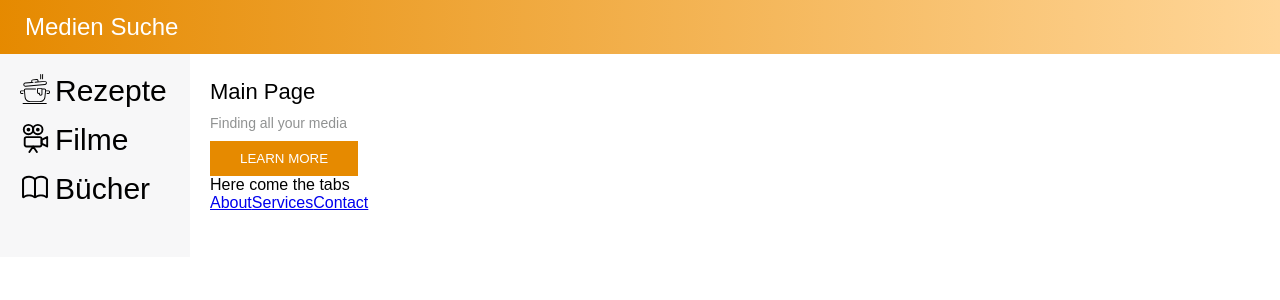
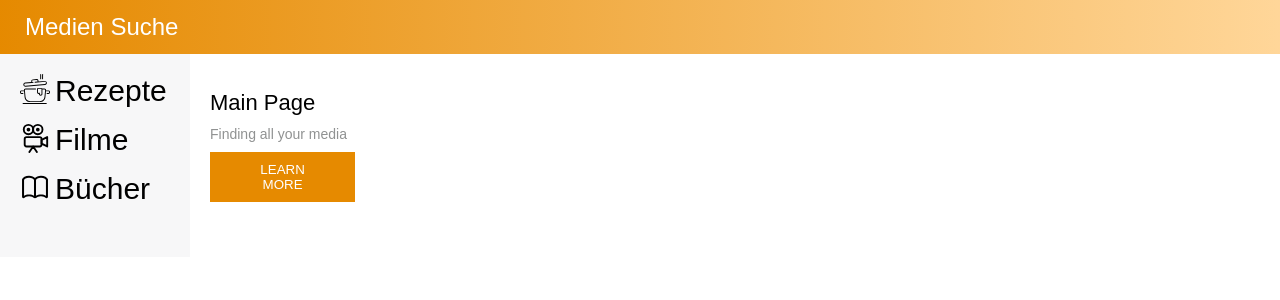
Before and after one commit to thunder312/media-lookup, a Vue app: page /books in a window 1280 px wide. Shown: the top 300 px of the page. Built offline with nearby package versions, Linux system fonts and the light colour scheme.

Commit message:
remove unused components and make Sidebar component

```diff
--- a/package.json
+++ b/package.json
@@ -25,7 +25,8 @@
     "eslint": "^7.32.0",
     "eslint-plugin-vue": "^8.0.3",
     "node-sass": "^8.0.0",
-    "sass-loader": "^13.2.0"
+    "sass-loader": "^13.2.0",
+    "vue-router": "^4.1.6"
   },
   "eslintConfig": {
     "root": true,
--- a/src/App.vue
+++ b/src/App.vue
@@ -1,13 +1,31 @@
 <template>
-  <MediaLookup/>
+  <div class="wrapper">
+  <div class="theme-wrapper theme-light color-scheme-orange">
+    <div class="window">
+      <div class="header">
+        <div class="header-title-wrapper">
+          <div class="header-title">Medien Suche</div>
+        </div>
+      </div>
+      <div class="page">
+          <Sidebar/>
+        <div class="content">
+          <MediaLookup/>
+        </div>
+      </div>
+    </div>
+  </div>
+</div>
 </template>
 
 <script>
+import Sidebar from './components/Sidebar.vue'
 import MediaLookup from './components/MediaLookup.vue'
 
 export default {
   name: 'App',
   components: {
+    Sidebar,
     MediaLookup
   }
 }
--- /dev/null
+++ b/src/components/Books.vue
@@ -0,0 +1,30 @@
+<template>
+    <div class="wrapper">
+     <div class="theme-wrapper theme-light color-scheme-orange">
+       <div class="window">
+         <div class="header">
+           <div class="header-title-wrapper">
+             <div class="header-title">Medien Suche</div>
+           </div>
+         </div>
+         <div class="page">
+            Books
+         </div>
+       </div>
+     </div>
+   </div>
+   </template>
+
+   <script>
+   export default {
+    // eslint-disable-next-line
+     name: 'Books',
+     components: {},
+     props: {
+       msg: String
+     }
+   }
+   </script>
+   <style lang="scss">
+     @import "@/scss/_app.scss";
+   </style>
--- a/src/components/MainTabs.vue
+++ /dev/null
@@ -1,11 +0,0 @@
-<template>
-    <div>
-        Here come the tabs
-    </div>
-</template>
-
-<script>
-export default {
-    name: 'MainTabs'
-}
-</script>
--- a/src/components/MediaLookup.vue
+++ b/src/components/MediaLookup.vue
@@ -1,41 +1,15 @@
 <template>
- <div class="wrapper">
-  <div class="theme-wrapper theme-light color-scheme-orange">
-    <div class="window">
-      <div class="header">
-        <div class="header-title-wrapper">
-          <div class="header-title">Medien Suche</div>
-        </div>
-      </div>
-      <div class="page">
-        <div class="sidebar">
-          <div class="link"><img src="@/assets/icons/rezept.svg"/>Rezepte</div>
-          <div class="link"><img src="@/assets/icons/film.svg"/>Filme</div>
-          <div class="link"><img src="@/assets/icons/buch.svg"/>Bücher</div>
-        </div>
-        <div class="content">
-          <div class="section">
-            <div class="title">Main Page</div>
-            <div class="sub-title">Finding all your media</div>
-            <button class="button">LEARN MORE</button>
-          </div>
-          <div class="section">
-            <MainTabs/>
-            <NavBar/>
-          </div>
-        </div>
-      </div>
-    </div>
+  <div class="section">
+    <div class="title">Main Page</div>
+    <div class="sub-title">Finding all your media</div>
+    <button class="button">LEARN MORE</button>
   </div>
-</div>
 </template>
 
 <script>
-import MainTabs from '@/components/MainTabs';
-import NavBar from '@/components/Navbar';
 export default {
   name: 'MediaLookup',
-  components: {MainTabs, NavBar},
+  components: {},
   props: {
     msg: String
   }
--- /dev/null
+++ b/src/components/Movies.vue
@@ -0,0 +1,30 @@
+<template>
+    <div class="wrapper">
+     <div class="theme-wrapper theme-light color-scheme-orange">
+       <div class="window">
+         <div class="header">
+           <div class="header-title-wrapper">
+             <div class="header-title">Medien Suche</div>
+           </div>
+         </div>
+         <div class="page">
+            Movies
+         </div>
+       </div>
+     </div>
+   </div>
+   </template>
+
+   <script>
+   export default {
+    // eslint-disable-next-line
+     name: 'Movies',
+     components: {},
+     props: {
+       msg: String
+     }
+   }
+   </script>
+   <style lang="scss">
+     @import "@/scss/_app.scss";
+   </style>
--- a/src/components/Navbar.vue
+++ /dev/null
@@ -1,15 +0,0 @@
-<template>
-    <div class="w3-theme">
-        <div halign="center">
-            <a class="w3-button w3-theme-action" href="#">About</a>
-            <a class="w3-button w3-theme-action" href="#">Services</a>
-            <a class="w3-button w3-theme-action" href="#">Contact</a>
-        </div>
-    </div>
-</template>
-
-<script>
-export default {
-    name: 'NavBar'
-}
-</script>
--- /dev/null
+++ b/src/components/Receipts.vue
@@ -0,0 +1,30 @@
+<template>
+    <div class="wrapper">
+     <div class="theme-wrapper theme-light color-scheme-orange">
+       <div class="window">
+         <div class="header">
+           <div class="header-title-wrapper">
+             <div class="header-title">Medien Suche</div>
+           </div>
+         </div>
+         <div class="page">
+            Receipts
+         </div>
+       </div>
+     </div>
+   </div>
+   </template>
+
+   <script>
+   export default {
+    // eslint-disable-next-line
+     name: 'Receipts',
+     components: {},
+     props: {
+       msg: String
+     }
+   }
+   </script>
+   <style lang="scss">
+     @import "@/scss/_app.scss";
+   </style>
--- /dev/null
+++ b/src/components/Sidebar.vue
@@ -0,0 +1,20 @@
+<template>
+<div class="sidebar">
+    <div class="link"><img src="@/assets/icons/rezept.svg"/>Rezepte</div>
+    <div class="link"><img src="@/assets/icons/film.svg"/>Filme</div>
+    <div class="link"><img src="@/assets/icons/buch.svg"/>Bücher</div>
+  </div>
+</template>
+<script>
+export default {
+    // eslint-disable-next-line
+  name: 'Sidebar',
+  components: {},
+  props: {
+    msg: String
+  }
+}
+</script>
+<style lang="scss">
+  @import "@/scss/_app.scss";
+</style>
--- a/src/main.js
+++ b/src/main.js
@@ -1,5 +1,21 @@
-import { createApp } from 'vue'
-import App from './App.vue'
+import { createApp } from 'vue';
+import App from './App.vue';
+import { createRouter,createWebHistory} from 'vue-router';
+import Home from './components/MediaLookup.vue';
+import Receipts from './components/Receipts.vue';
+import Books from './components/Books.vue';
+import Movies from './components/Movies.vue';
+
+const router = createRouter({
+    history: createWebHistory(process.env.BASE_URL),
+    routes: [
+      { path: '/', component: Home },
+      { path: '/receipts', component: Receipts },
+      { path: '/books', component: Books },
+      { path: '/movies', component: Movies }
+    ]
+  });
 
 createApp(App)
+.use(router)
 .mount('#app')
--- a/src/scss/_app.scss
+++ b/src/scss/_app.scss
@@ -1,5 +1,29 @@
 @import 'themes';
-
+.sidebar {
+  @include customize(theme) {
+    background-color: getValue(backgroundDark);
+  }
+  display: flex;
+  flex-direction: column;
+  align-items: left;
+  padding-top: 20px;
+  padding-left: 20px;
+  width: 170px;
+  height: 100%;
+  .link {
+    font-size: 30px;
+    margin-bottom: 15px;
+    img {
+     vertical-align: text-top;
+       width: 30px;
+       height: 30px;
+       padding-right: 5px;
+     }
+     @include customize(theme) {
+      color: getValue(iconColor);
+    }
+  }
+}
 .window {
     display: flex;
      width: 100%;
@@ -32,31 +56,6 @@
        flex-direction: row;
        height: 100%;
        width: 100%;
-       .sidebar {
-         @include customize(theme) {
-           background-color: getValue(backgroundDark);
-         }
-         display: flex;
-         flex-direction: column;
-         align-items: left;
-         padding-top: 20px;
-         padding-left: 20px;
-         width: 170px;
-         height: 100%;
-         .link {
-           font-size: 30px;
-           margin-bottom: 15px;
-           img {
-            vertical-align: text-top;
-              width: 30px;
-              height: 30px;
-              padding-right: 5px;
-            }
-            @include customize(theme) {
-             color: getValue(iconColor);
-           }
-         }
-       }
        .content {
          @include customize(theme) {
            background-color: getValue(backgroundLight);
```
Also changed, not shown: 2 other files (tests, documents, lock files or other folders).
